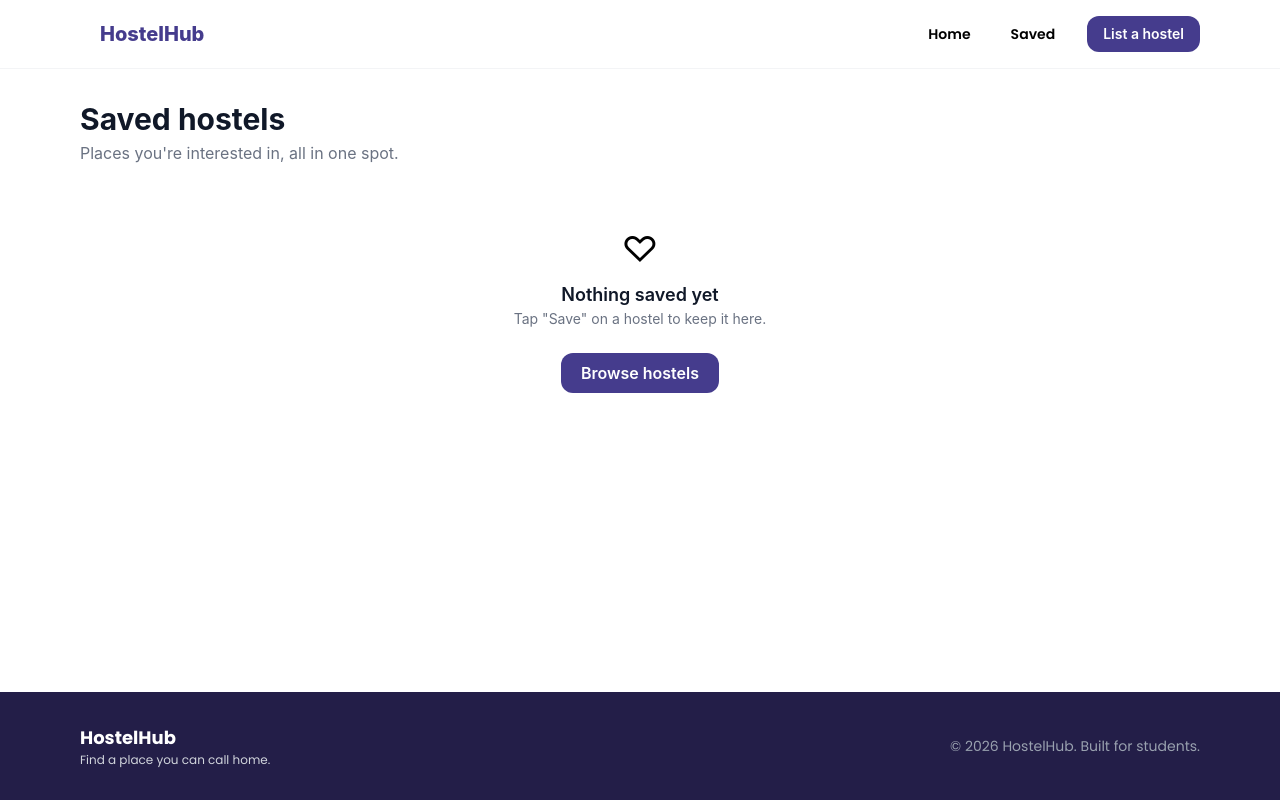
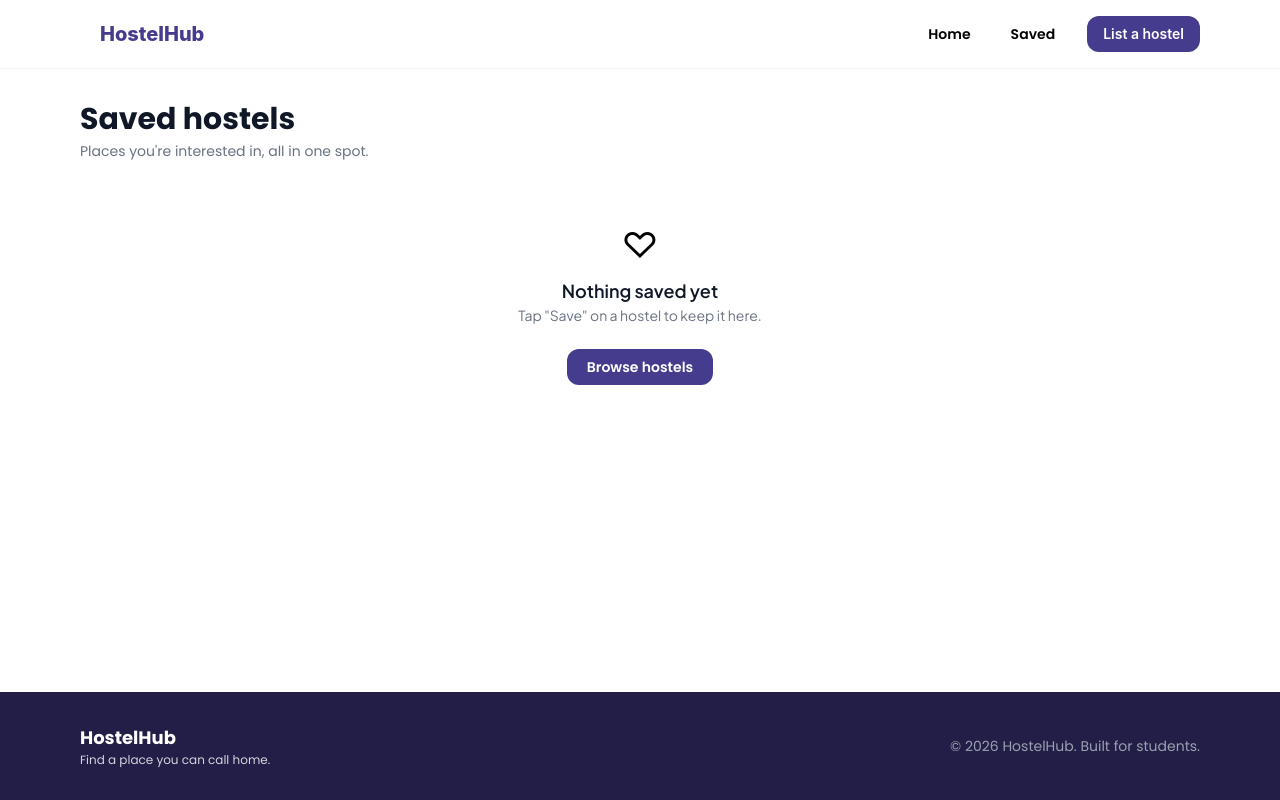
Before and after one commit to Mcdon1131/Demo-Project, a React (Vite) app: page /saved in a window 1280 px wide. Built offline with nearby package versions, Linux system fonts and the light colour scheme; no server answers.

Commit message:
fix: enhance typography and styling consistency on SavedPage

```diff
--- a/pages/SavedPage.jsx
+++ b/pages/SavedPage.jsx
@@ -26,19 +26,25 @@ const SavedPage = () => {
 
   return (
     <div className="mx-auto max-w-6xl px-4 py-8">
-      <h1 className="text-3xl font-bold text-gray-900">Saved hostels</h1>
-      <p className="mt-1 text-gray-500">Places you're interested in, all in one spot.</p>
+      <h1 className="text-3xl font-bold text-gray-900 font-poppins">Saved hostels</h1>
+      <p className="mt-1 text-gray-500 font-poppins text-sm">
+        Places you're interested in, all in one spot.
+      </p>
 
       {loading ? (
         <p className="mt-10 text-center text-gray-500">Loading...</p>
       ) : savedHostels.length === 0 ? (
         <div className="mt-16 text-center">
           <p className="text-4xl">♡</p>
-          <p className="mt-3 text-lg font-semibold text-gray-900">Nothing saved yet</p>
-          <p className="text-sm text-gray-500">Tap "Save" on a hostel to keep it here.</p>
+          <p className="mt-3 text-lg font-semibold text-gray-900 font-jakarta">
+            Nothing saved yet
+          </p>
+          <p className="text-sm text-gray-500 font-jakarta">
+            Tap "Save" on a hostel to keep it here.
+          </p>
           <Link
             to="/hostels"
-            className="mt-6 inline-block rounded-xl bg-[rgb(69,60,141)] px-5 py-2 font-semibold text-white"
+            className="mt-6 inline-block rounded-xl bg-[rgb(69,60,141)] px-5 py-2 font-semibold text-white font-poppins text-sm"
           >
             Browse hostels
           </Link>
```
